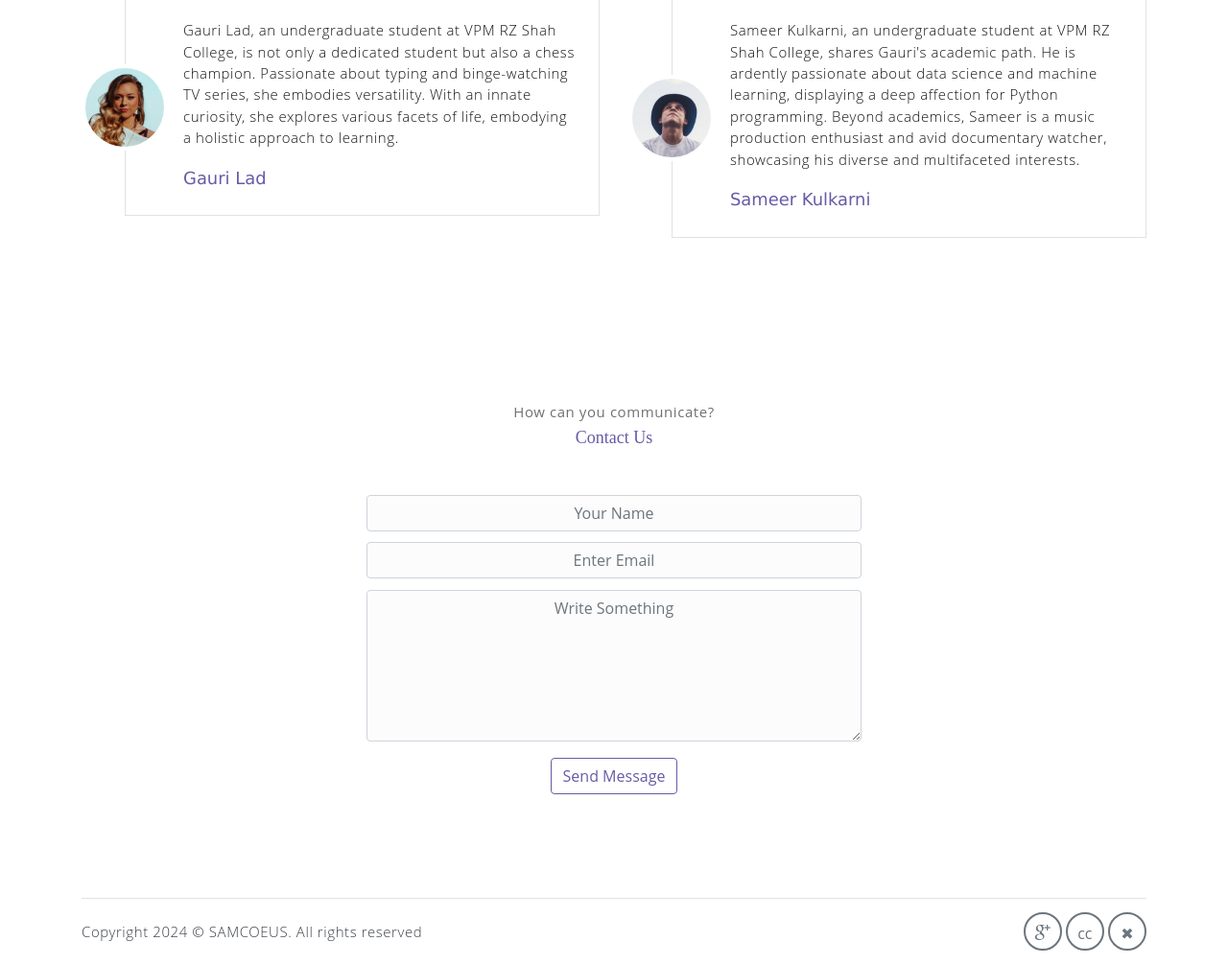
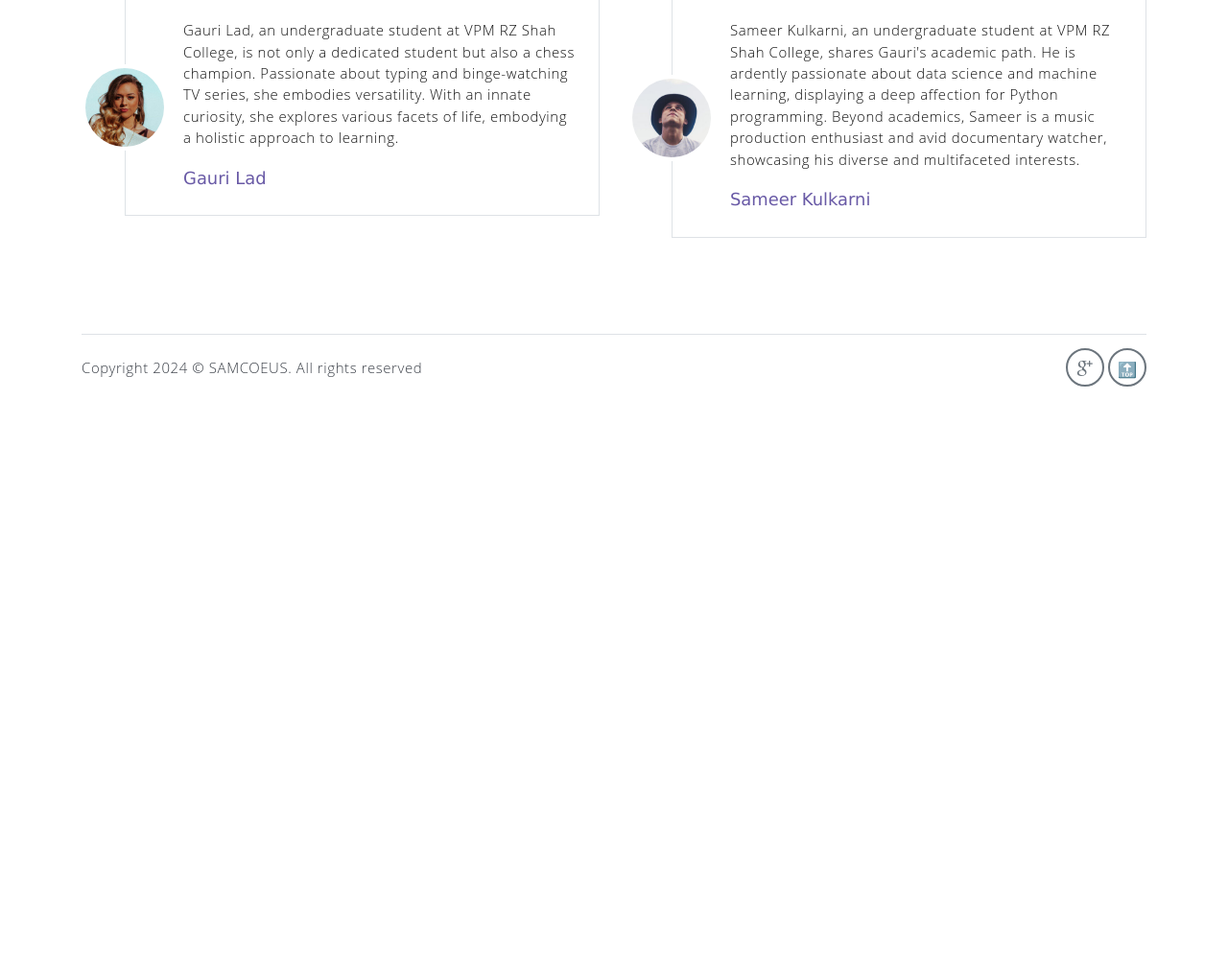
Before and after one commit to Samxiar/Virtual-Assistant, a Flask app: page / in a window 1280 px wide. Shown: the part 2618-3624 px from the top of the page at 96% size. After the commit the page ends 3021 px from the top, so only its background shows below. Run offline with Flask 3, Linux system fonts and the light colour scheme; some libraries are stand-ins or nearby versions; some web fonts are replaced.

Commit message:
Update index.html

```diff
--- a/templates/index.html
+++ b/templates/index.html
@@ -28,9 +28,6 @@
                 </li>
                 <li class="item">
                     <a class="link" href="#portfolio">Prompts</a>
-                </li>
-                <li class="item">
-                    <a class="link" href="#contact">Contact</a>
                 </li>
                 <li class="item">
                     <a class="link" href="/login" id="signup">Login</a>
@@ -241,39 +238,6 @@
                     </div>
                 </div> <!-- end of container -->
     </section> <!-- end of testimonial section -->
-    <!-- contact section -->
-    <section class="section" id="contact">
-        <div class="container text-center">
-            <p class="section-subtitle">How can you communicate?</p>
-            <h6 class="section-title mb-5">Contact Us</h6>
-            <!-- contact form -->
-            <form action="" class="contact-form col-md-10 col-lg-8 m-auto">
-                <div class="form-row" style="
-                padding-top: 0px;
-            ">
-                    <div class="form-group col-sm-6">
-                        <input type="text" size="50" class="form-control" placeholder="Your Name" required>
-                    </div>
-                    <div class="form-group col-sm-6">
-                        <input type="email" class="form-control" placeholder="Enter Email" requried style="
-                        margin-top: 11px;
-                        margin-bottom: 12px;
-                    ">
-                    </div>
-                    <div class="form-group col-sm-12">
-                        <textarea name="comment" id="comment" rows="6" class="form-control"
-                            placeholder="Write Something"></textarea>
-                    </div>
-                    <div class="form-group col-sm-12 mt-3">
-                        <input type="submit" value="Send Message" class="btn btn-outline-primary rounded" style="
-                        border-top-width: 57.111;
-                        margin-top: 17px;
-                    ">
-                    </div>
-                </div>
-            </form><!-- end of contact form -->
-        </div><!-- end of container -->
-    </section><!-- end of contact section -->
     <!-- footer -->
     <div class="container">
         <footer class="footer">
@@ -283,8 +247,7 @@
             </p>
             <div class="social-links text-right m-auto ml-sm-auto">
                 <a href="mailto:samcoeus@gmail.com" class="link"><i class="ti-google"></i></a>
-                <a href="components.html">cc</a>
-                <a href="/">✖</a>
+                <a href="/">🔝</a>
             </div>
         </footer>
     </div> <!-- end of page footer -->
```
